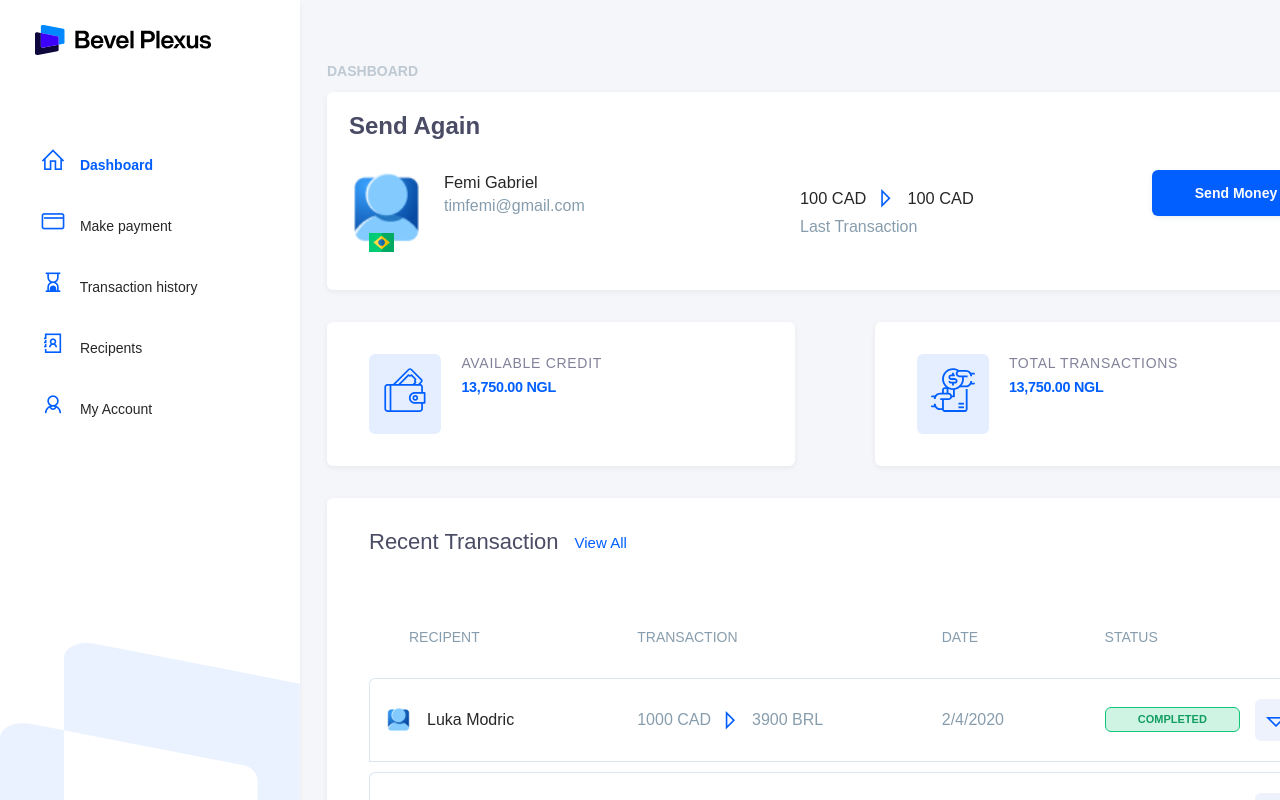
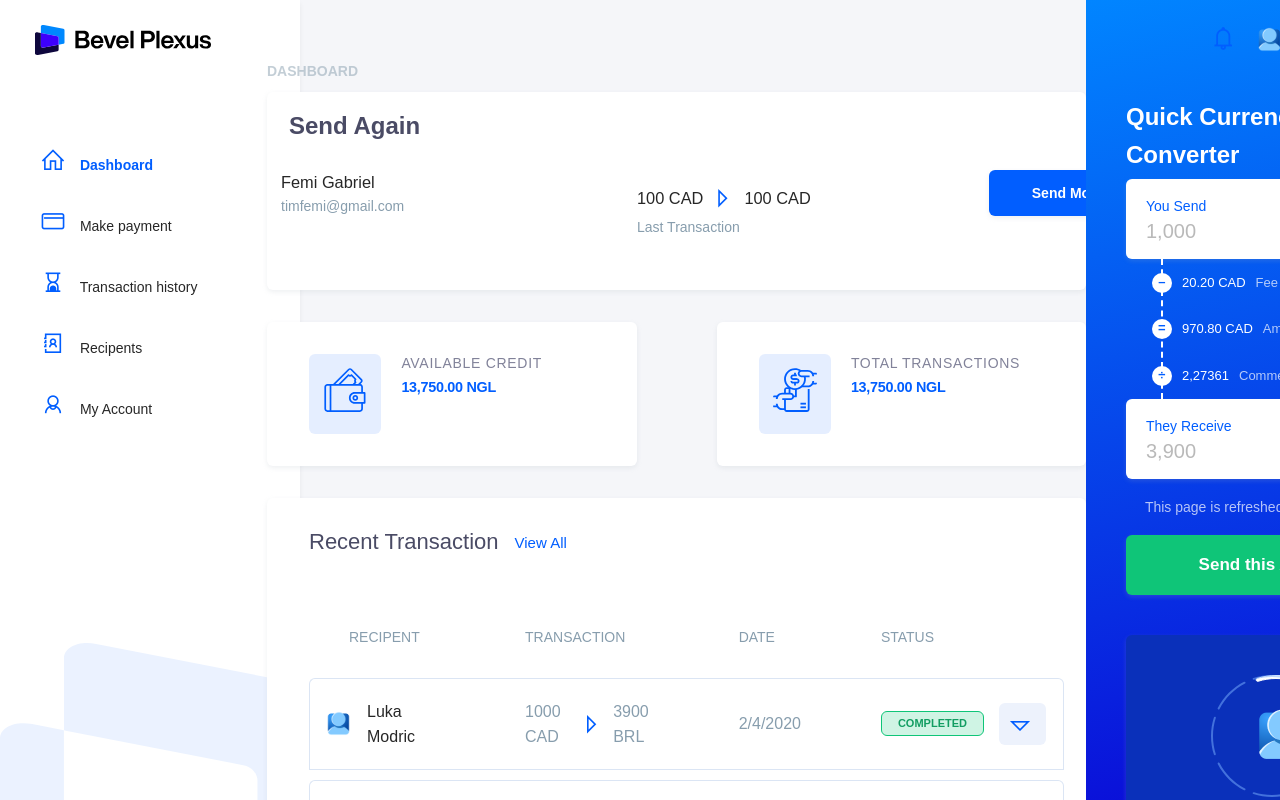
Before and after one commit to femigabriel/bexel-plus-app, a Nuxt app: page / in a window 1280 px wide. Built offline with nearby package versions, Linux system fonts and the light colour scheme; a web font is replaced by a local one.

Commit message:
width sizes

```diff
--- a/components/home/DashboardHeader.vue
+++ b/components/home/DashboardHeader.vue
@@ -53,7 +53,7 @@ export default { components: { CreditPage, TransactionTable } };
 <style scoped>
 .dashboard {
   width: 100%;
-  /* max-width: 920px; */
+  max-width: 839px;
 }
 .dash-title h1 {
   font-size: 14px;
@@ -93,7 +93,7 @@ export default { components: { CreditPage, TransactionTable } };
   flex-direction: column;
 }
 .avatar {
-  width: 75px;
+  width: 55px;
 }
 .flag {
   width: 25px;
@@ -115,7 +115,7 @@ h3 {
 p {
   margin: 0;
   color: #879dad;
-  font-size: 16px;
+  font-size: 14px;
 }
 .group-1 {
   display: flex;
--- a/components/home/RightSidebar.vue
+++ b/components/home/RightSidebar.vue
@@ -40,7 +40,7 @@ export default { components: { CurrencyCalculator, CurrencyProfile } };
 .right-sidebar {
   height: 100vh;
   width: 100%;
-
+  max-width: 370px;
   display: flex;
   flex-direction: column;
   overflow-y: auto;
--- a/pages/index.vue
+++ b/pages/index.vue
@@ -9,8 +9,7 @@
       </div>
     </div>
     <div class="right">
-      <RightSidebar
-      />
+      <RightSidebar />
     </div>
   </div>
 </template>
@@ -49,8 +48,9 @@ body {
 
 .dash {
   padding-top: 60px;
-  padding-left: 80px;
+  padding-left: 20px;
   width: 100%;
+  max-width: 839px;
   overflow-y: auto;
   height: 100vh;
 }
@@ -84,9 +84,9 @@ import DashboardHeader from "../components/home/DashboardHeader.vue";
 export default {
   components: {
     Header,
-   RightSidebar,
-   DashboardHeader
-   },
+    RightSidebar,
+    DashboardHeader,
+  },
   name: "IndexPage",
   data() {
     return {
```
